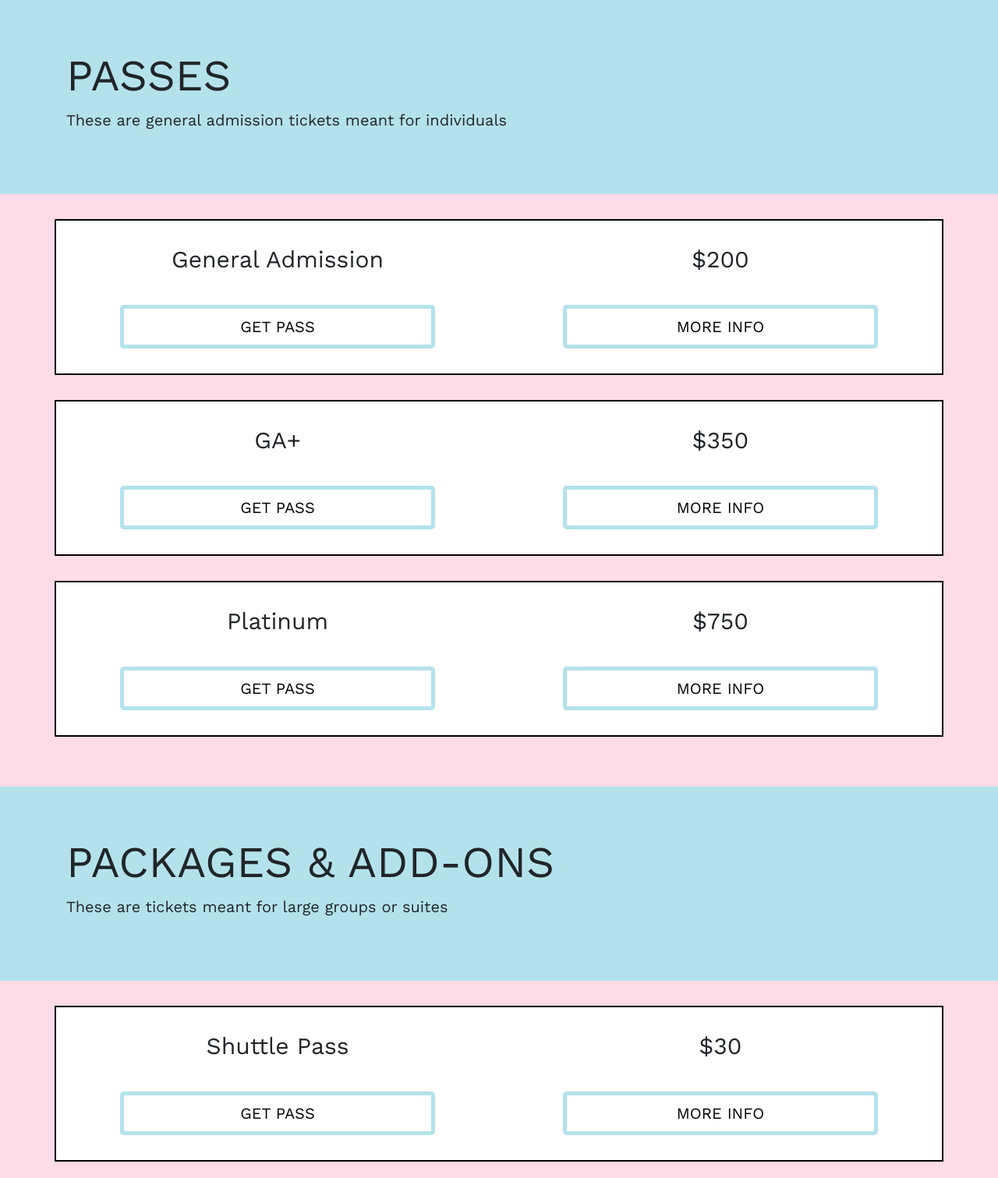
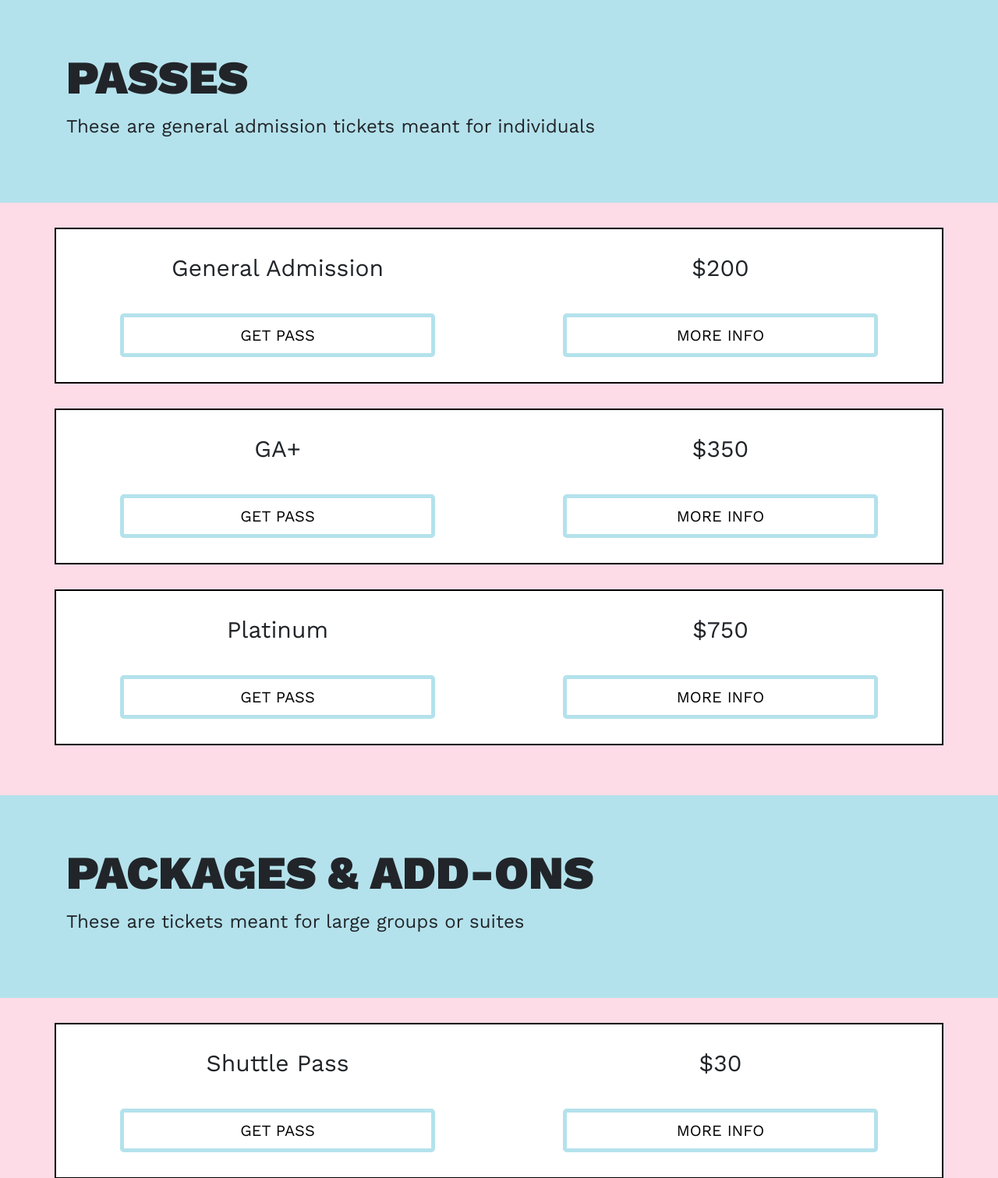
Before and after one commit to carlsaba13/EventWebsite, a PHP site: page /html/tickets.html in a window 1280 px wide. Shown: the part 80-1591 px from the top of the page at 78% size. Run offline with PHP 8.4, Linux system fonts and the light colour scheme; some libraries are stand-ins or nearby versions.

Commit message:
Sorry one more

```diff
--- a/css/tickets.css
+++ b/css/tickets.css
@@ -17,16 +17,17 @@
 }
 
 .display-4, .lead {
-    font-family: 'Work Sans';
-    font-weight: 400;
+    font-family: 'Work Sans' !important;
 }
 
 .display-4 {
-    font-size: 50px;
+    font-size: 60px !important;
+    font-weight: 900 !important;
 }
 
 .lead {
-    font-size: 16px;
+    font-size: 24px !important;
+    font-weight: 400 !important;
 }
 
 .col-sm h3 {
```
